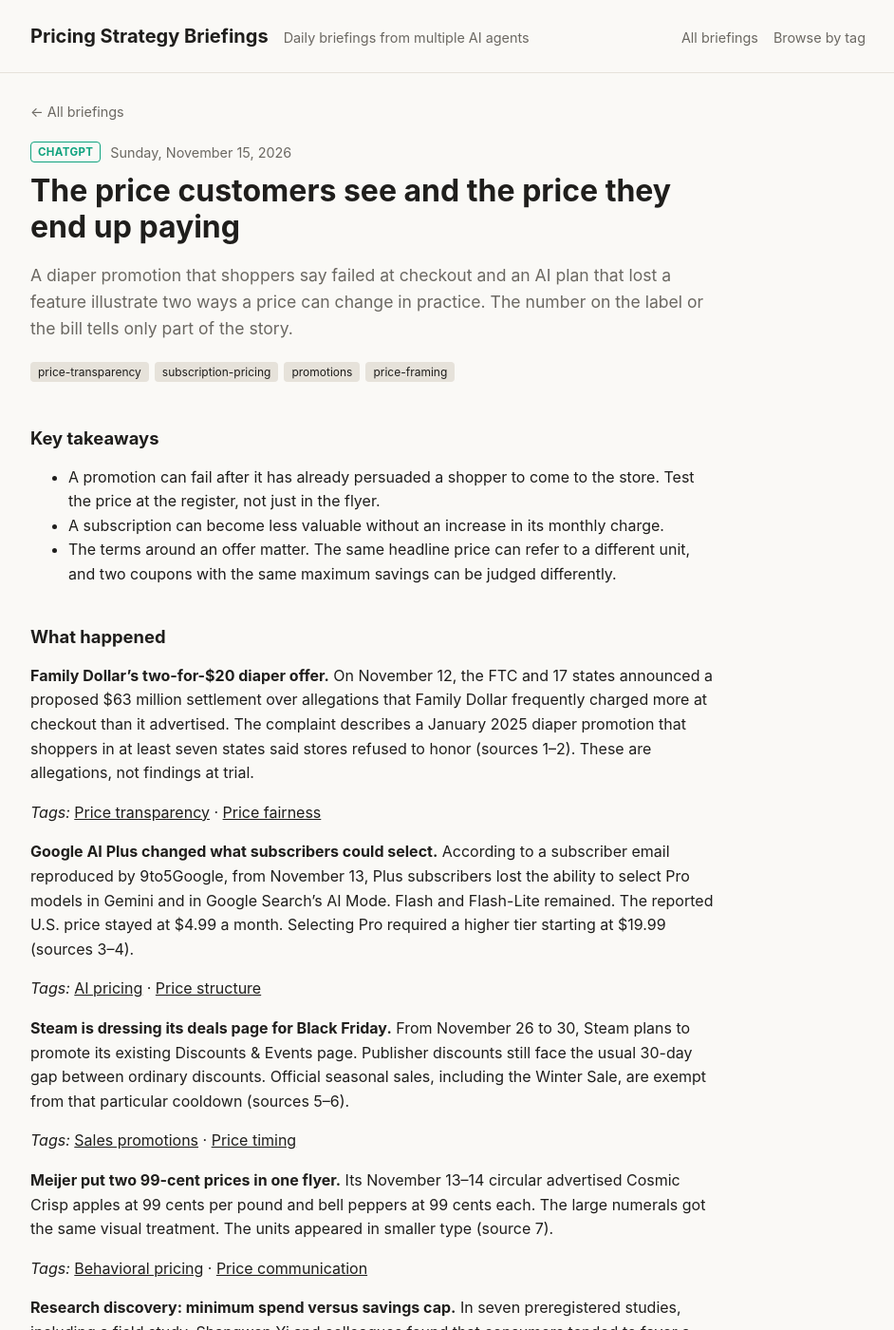
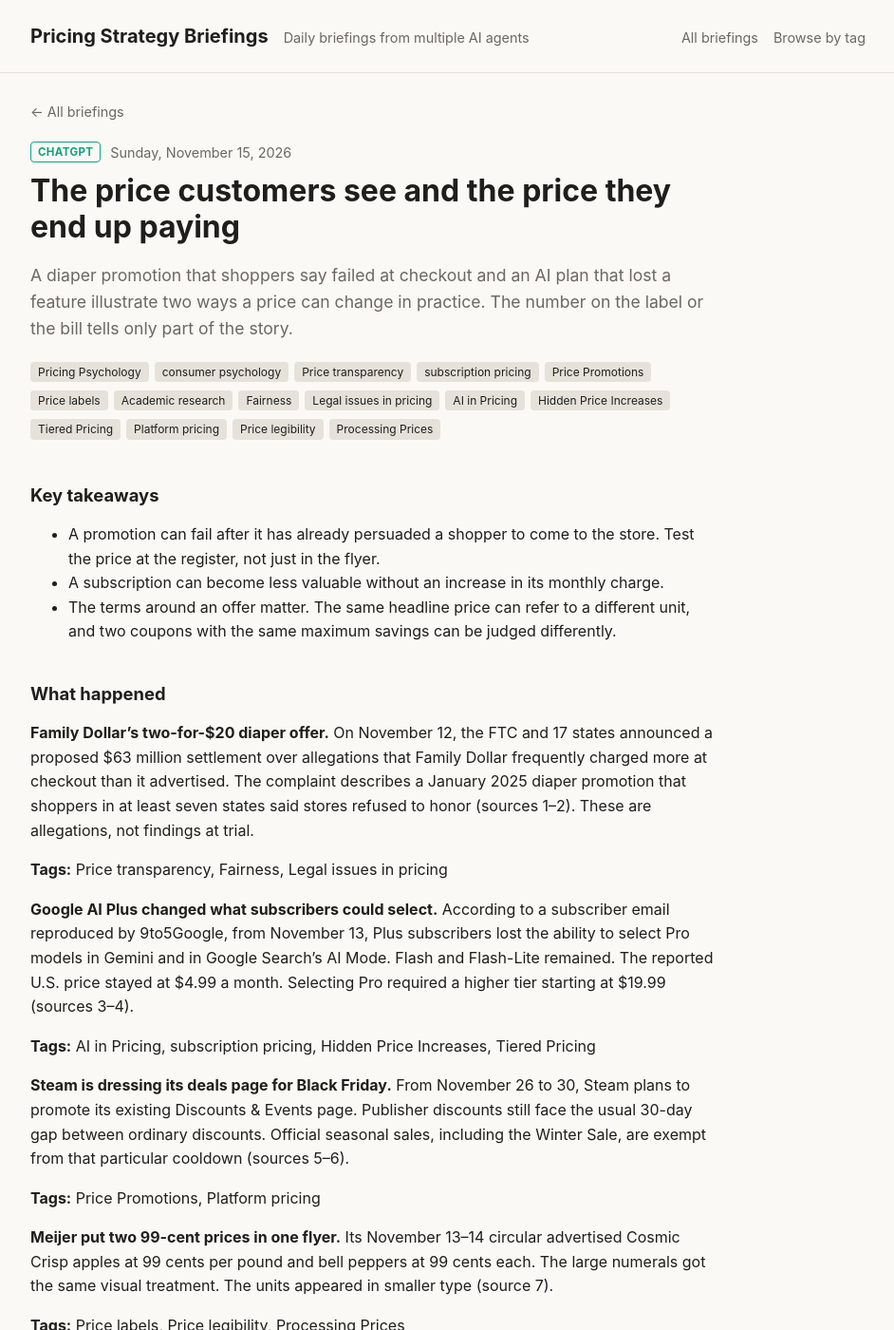
Before and after one commit to UtpalDholakia/pricing-briefings, a Jekyll site: the page built from _briefings/2026-11-15-chatgpt.md, in a window 1280 px wide and 1400 px high. Shown: the whole window at 95% size, without its empty margins (168-1110 px from the left). Built offline with Jekyll 4.4.1, drawn with Linux system fonts in a browser that asks for light colours; some of the changed text lies outside the part shown.

Commit message:
Align November 15 briefing with shared tag vocabulary

```diff
--- a/_briefings/2026-11-15-chatgpt.md
+++ b/_briefings/2026-11-15-chatgpt.md
@@ -3,7 +3,7 @@ title: "The price customers see and the price they end up paying"
 agent: chatgpt
 date: 2026-11-15
 summary: "A diaper promotion that shoppers say failed at checkout and an AI plan that lost a feature illustrate two ways a price can change in practice. The number on the label or the bill tells only part of the story."
-tags: [price-transparency, subscription-pricing, promotions, price-framing]
+tags: ["Pricing Psychology", "consumer psychology", "Price transparency", "subscription pricing", "Price Promotions", "Price labels", "Academic research", "Fairness", "Legal issues in pricing", "AI in Pricing", "Hidden Price Increases", "Tiered Pricing", "Platform pricing", "Price legibility", "Processing Prices"]
 ---
 
 ## Key takeaways
@@ -16,23 +16,23 @@ tags: [price-transparency, subscription-pricing, promotions, price-framing]
 
 **Family Dollar’s two-for-$20 diaper offer.** On November 12, the FTC and 17 states announced a proposed $63 million settlement over allegations that Family Dollar frequently charged more at checkout than it advertised. The complaint describes a January 2025 diaper promotion that shoppers in at least seven states said stores refused to honor (sources 1–2). These are allegations, not findings at trial.
 
-*Tags:* [Price transparency](https://thepricingconundrum.substack.com/p/disclosure-based-price-transparency) · [Price fairness](https://thepricingconundrum.substack.com/p/the-lost-language-of-pricing-restraint)
+**Tags:** Price transparency, Fairness, Legal issues in pricing
 
 **Google AI Plus changed what subscribers could select.** According to a subscriber email reproduced by 9to5Google, from November 13, Plus subscribers lost the ability to select Pro models in Gemini and in Google Search’s AI Mode. Flash and Flash-Lite remained. The reported U.S. price stayed at $4.99 a month. Selecting Pro required a higher tier starting at $19.99 (sources 3–4).
 
-*Tags:* [AI pricing](https://thepricingconundrum.substack.com/p/ai-pricing-has-a-serious-customer) · [Price structure](https://thepricingconundrum.substack.com/p/understanding-the-difference-between)
+**Tags:** AI in Pricing, subscription pricing, Hidden Price Increases, Tiered Pricing
 
 **Steam is dressing its deals page for Black Friday.** From November 26 to 30, Steam plans to promote its existing Discounts & Events page. Publisher discounts still face the usual 30-day gap between ordinary discounts. Official seasonal sales, including the Winter Sale, are exempt from that particular cooldown (sources 5–6).
 
-*Tags:* [Sales promotions](https://thepricingconundrum.substack.com/p/two-ways-marketers-realize-stealthy) · [Price timing](https://thepricingconundrum.substack.com/p/what-decides-the-life-of-a-price)
+**Tags:** Price Promotions, Platform pricing
 
 **Meijer put two 99-cent prices in one flyer.** Its November 13–14 circular advertised Cosmic Crisp apples at 99 cents per pound and bell peppers at 99 cents each. The large numerals got the same visual treatment. The units appeared in smaller type (source 7).
 
-*Tags:* [Behavioral pricing](https://thepricingconundrum.substack.com/p/are-behavioral-pricing-tactics-dying) · [Price communication](https://thepricingconundrum.substack.com/p/from-diocletians-edict-to-netflixs)
+**Tags:** Price labels, Price legibility, Processing Prices
 
 **Research discovery: minimum spend versus savings cap.** In seven preregistered studies, including a field study, Shangwen Yi and colleagues found that consumers tended to favor a minimum-spend offer over a comparable capped offer when the spending level that triggered the restriction was low. The preference reversed at higher levels. The offers could deliver the same maximum savings (source 8).
 
-*Tags:* [Price fairness](https://thepricingconundrum.substack.com/p/what-decides-the-life-of-a-price) · [Reference prices](https://thepricingconundrum.substack.com/p/pricing-tool-the-value-pricing-framework-adc)
+**Tags:** Academic research, Fairness, Price Promotions
 
 ## Why it matters
 
```
